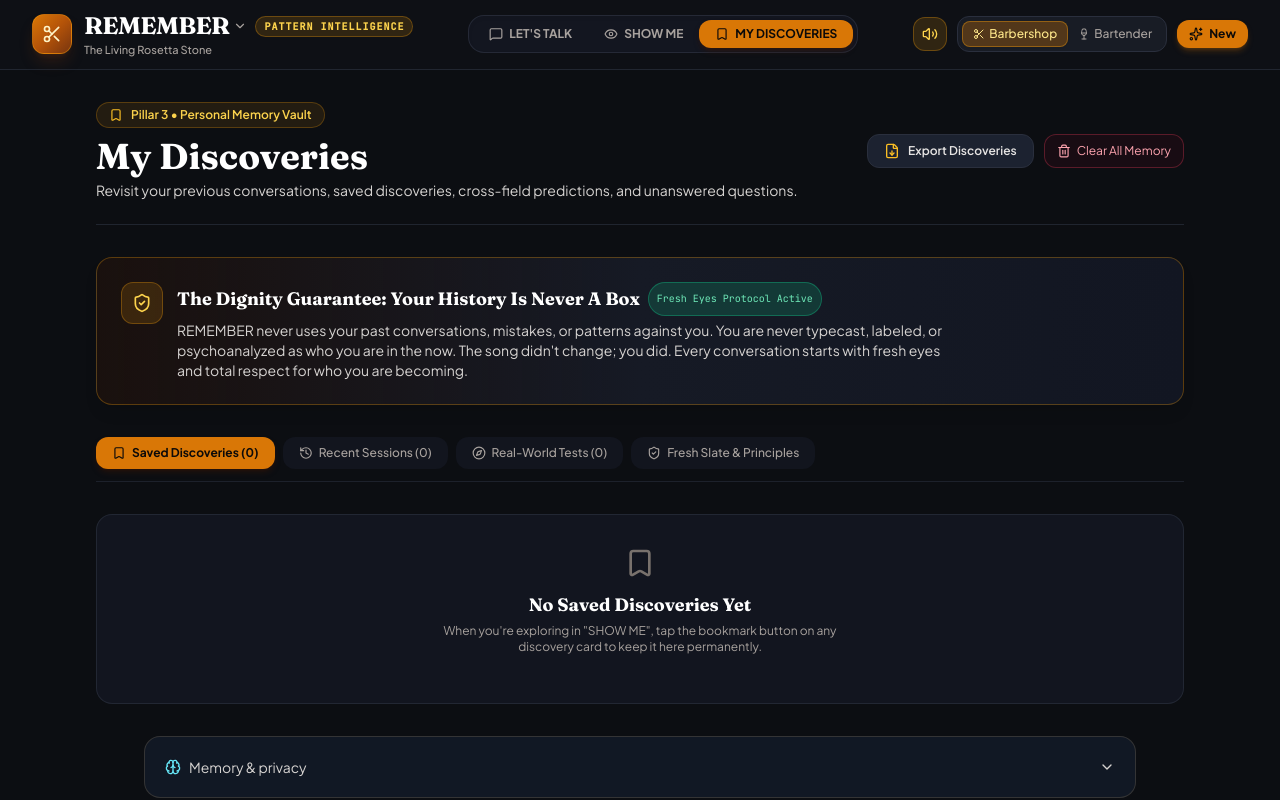
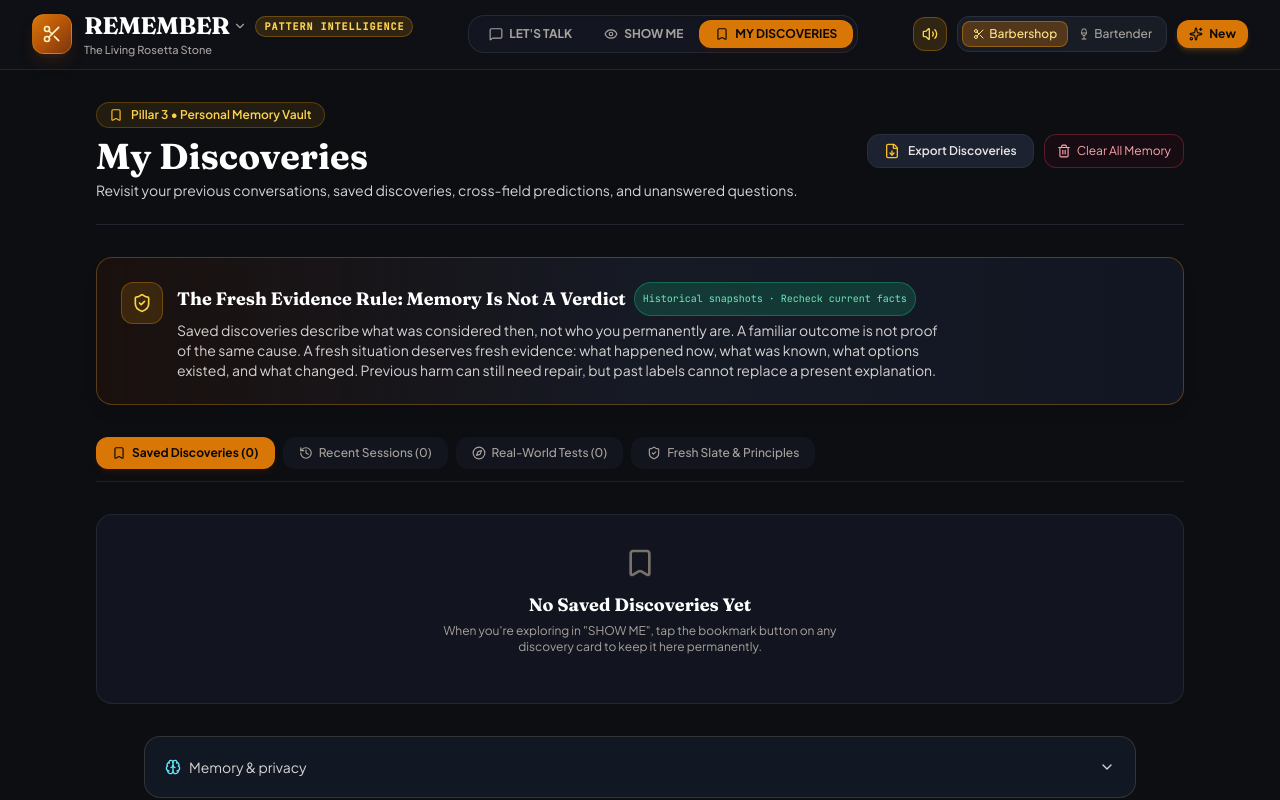
Before and after one commit to teedawg1288/Remember-, a React (Vite) app: page / in a window 1280 px wide. Both pictures are taken after a click on the button "MY DISCOVERIES". Shown: the top 800 px of the page. Built offline with nearby package versions, Linux system fonts and the light colour scheme.

Commit message:
REMEMBER: memory fresh evidence, authority and real clear controls

```diff
--- a/src/components/screens/MyDiscoveriesScreen.tsx
+++ b/src/components/screens/MyDiscoveriesScreen.tsx
@@ -23,6 +23,7 @@ interface MyDiscoveriesScreenProps {
   savedStories: SameStoryResult[];
   onSelectStory: (story: SameStoryResult) => void;
   onClearHistory: () => void;
+  onClearLanguageMemory: () => void;
   onToggleSaveStory: (story: SameStoryResult) => void;
   onRemoveFromSaved?: (storyId: string) => void;
   onRemoveFromHistory?: (storyId: string) => void;
@@ -33,6 +34,7 @@ export const MyDiscoveriesScreen: React.FC<MyDiscoveriesScreenProps> = ({
   savedStories,
   onSelectStory,
   onClearHistory,
+  onClearLanguageMemory,
   onToggleSaveStory,
   onRemoveFromSaved,
   onRemoveFromHistory,
@@ -94,6 +96,7 @@ Barbershop Closing:
       localStorage.removeItem('remember_personal_notes');
       setPersonalNotes('');
       onClearHistory();
+      onClearLanguageMemory();
       sound.playNodeChime(320);
     }
   };
@@ -153,13 +156,13 @@ Barbershop Closing:
             </div>
             <div>
               <h3 className="font-serif text-lg font-bold text-white flex items-center gap-2">
-                <span>The Dignity Guarantee: Your History Is Never A Box</span>
+                <span>The Fresh Evidence Rule: Memory Is Not A Verdict</span>
                 <span className="text-[10px] font-mono px-2 py-0.5 rounded-full bg-emerald-500/20 text-emerald-300 border border-emerald-500/40 font-normal">
-                  Fresh Eyes Protocol Active
+                  Historical snapshots · Recheck current facts
                 </span>
               </h3>
               <p className="text-xs sm:text-sm text-stone-300 mt-1 leading-relaxed max-w-3xl">
-                REMEMBER never uses your past conversations, mistakes, or patterns against you. You are never typecast, labeled, or psychoanalyzed as who you are in the now. The song didn't change; you did. Every conversation starts with fresh eyes and total respect for who you are becoming.
+                Saved discoveries describe what was considered then, not who you permanently are. A familiar outcome is not proof of the same cause. A fresh situation deserves fresh evidence: what happened now, what was known, what options existed, and what changed. Previous harm can still need repair, but past labels cannot replace a present explanation.
               </p>
             </div>
           </div>
```
